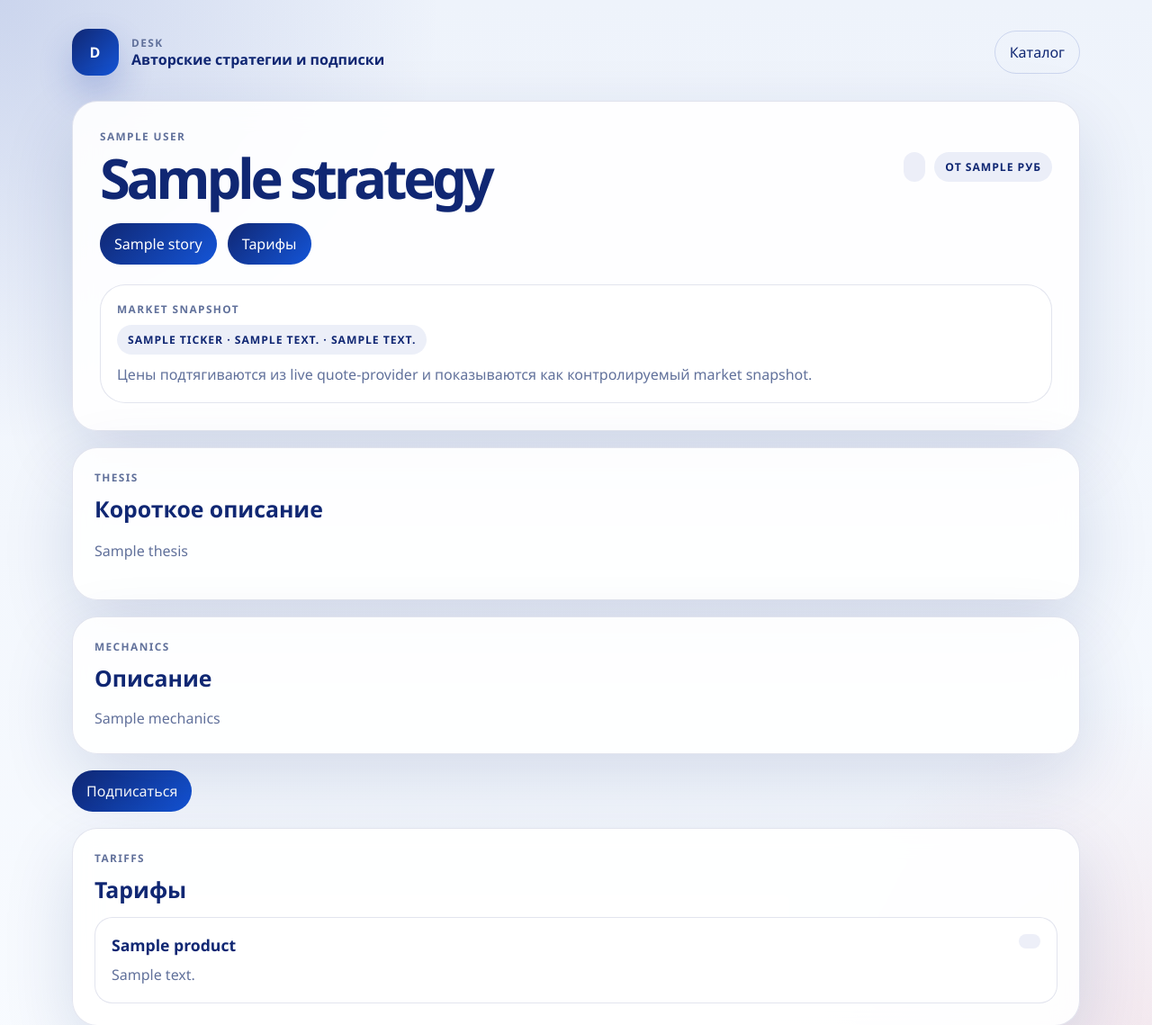
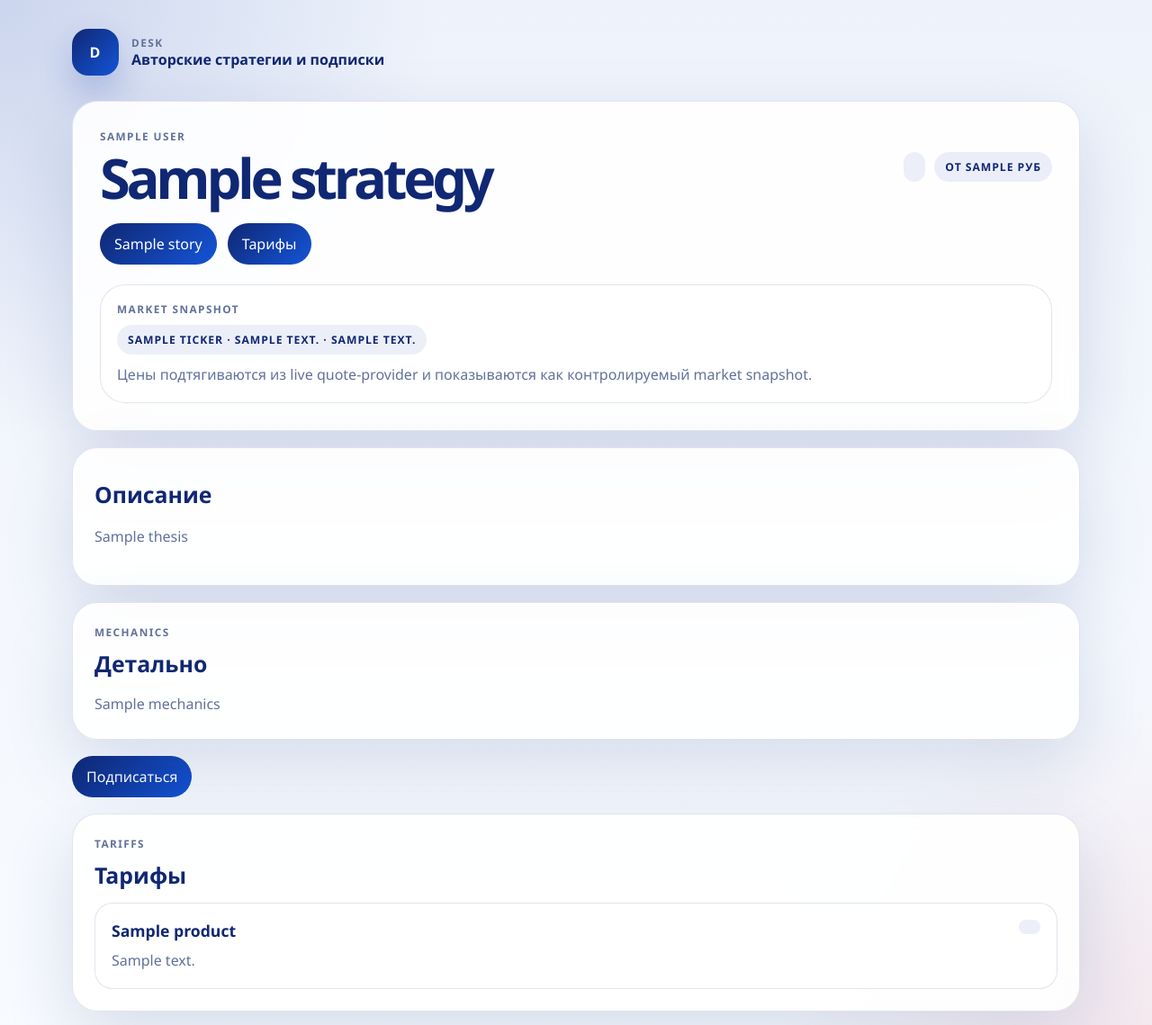
Before and after one commit to sulimenko/PitchCopyTrade, a Python web app: template src/pitchcopytrade/web/templates/public/strategy_detail.html in a window 1280 px wide. Shown: the top 1139 px of the page at 90% size. Run offline with Jinja, Linux system fonts and the light colour scheme; the template is opened without the code that fills it: most values are stand-ins (such as "Sample title", 1, 10 or a date in 2020).

Commit message:
bugfix view

```diff
--- a/src/pitchcopytrade/web/templates/app/_miniapp_nav.html
+++ b/src/pitchcopytrade/web/templates/app/_miniapp_nav.html
@@ -4,7 +4,7 @@
     <div>
       <div class="eyebrow">mini app</div>
       <!-- <strong>{{ miniapp_user.full_name or miniapp_user.username or "Подписчик" }}</strong> -->
-      <strong>"Подписчик"</strong>
+      <!-- <strong>"Подписчик"</strong> -->
 <!--
       {% if miniapp_snapshot %}
       <div class="muted" style="margin-top:8px;line-height:1.6;">
--- a/src/pitchcopytrade/web/templates/base.html
+++ b/src/pitchcopytrade/web/templates/base.html
@@ -152,8 +152,6 @@
             <strong>Авторские стратегии и подписки</strong>
           </div>
         </div>
-        {% include "partials/staff_mode_switch.html" %}
-        {% block topbar_actions %}{% endblock %}
       </header>
       {% block content %}{% endblock %}
     </div>
--- a/src/pitchcopytrade/web/templates/public/strategy_detail.html
+++ b/src/pitchcopytrade/web/templates/public/strategy_detail.html
@@ -53,8 +53,8 @@
 
 <section style="display:grid;grid-template-columns:1fr;gap:18px;margin-top:18px;">
   <article class="surface" style="padding:24px;">
-    <div class="eyebrow">thesis</div>
-    <h2 style="margin:10px 0 14px;font-size:1.55rem;">Короткое описание</h2>
+    <!-- <div class="eyebrow">thesis</div> -->
+    <h2 style="margin:10px 0 14px;font-size:1.55rem;">Описание</h2>
     <p class="muted" style="line-height:1.75;">{{ strategy.story.thesis if strategy.story else strategy.short_description }}</p>
   </article>
 </section>
@@ -62,7 +62,7 @@
 <section style="display:grid;grid-template-columns:1fr;gap:18px;margin-top:18px;">
   <article class="surface" style="padding:24px;">
     <div class="eyebrow">mechanics</div>
-    <h2 style="margin:10px 0 14px;font-size:1.55rem;">Описание</h2>
+    <h2 style="margin:10px 0 14px;font-size:1.55rem;">Детально</h2>
     <div class="muted" style="line-height:1.8;white-space:pre-wrap;">{{ strategy.story.mechanics if strategy.story else (strategy.full_description or strategy.short_description) }}</div>
   </article>
 </section>
```
Also changed, not shown: src/pitchcopytrade/web/templates/public/catalog.html (+6 -2 lines).
